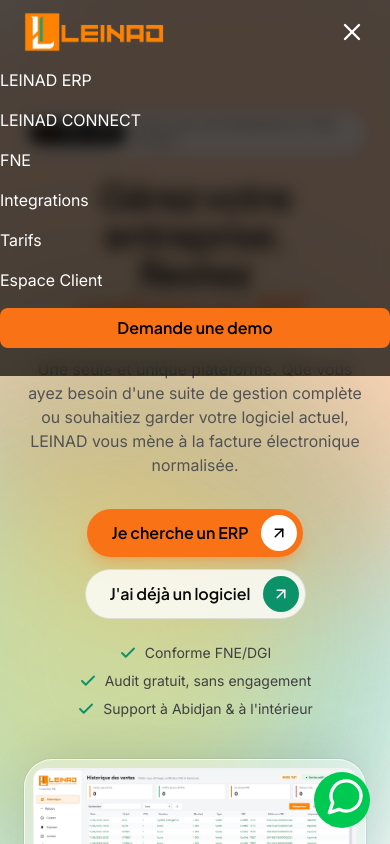
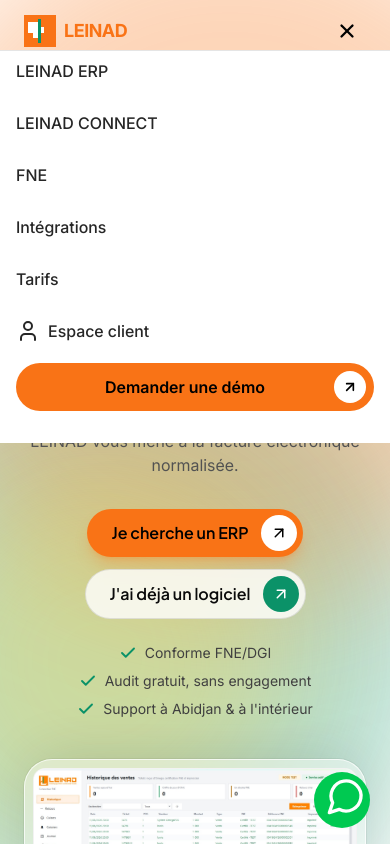
Before and after one commit to daraeleri/leinad-front-end, a website: page src/index.html in a window 390 px wide. Both pictures are taken after a click on the button "Menu". Shown: the top 844 px of the page. Drawn offline with Linux system fonts and the light colour scheme.

Commit message:
Refactor navbar: enhance mobile menu functionality, update styles, and implement scroll behavior
- Improved mobile menu toggle functionality with aria attributes for accessibility.
- Updated navbar styles for desktop and mobile views, including new link classes and button styles.
- Added scroll event listener to change navbar background color based on scroll position.
- Cleaned up HTML structure for better readability and maintainability.

```diff
--- a/src/index.html
+++ b/src/index.html
@@ -11,71 +11,90 @@
 <body class="">
 
     <!-- navbar section -->
-
-    <section>
-
-        <nav class="text-nowrap py-3 bg-black/70 backdrop-blur items-center">
+    <section class="navbar-scroll">
+
+        <nav class="text-nowrap py-3 items-center bg-transparent">
             <div class="section-container flex justify-between gap-6">
-                <img src="./assets/images/leinad_logo.png" alt="" class="h-10 w-auto shrink-0">
-
-
-                <ul class="md:flex gap-8
-                mt-3 text-white hidden">
-                    <li>LEINAD ERP</li>
-                    <li>LEINAD CONNECT</li>
-                    <li>FNE</li>
-                    <li>Integrations</li>
-                    <li>Tarifs</li>
-
-                    <li class="h-5 w-0.5 bg-orange-300 text-nowrap">
-                        <span class="ml-3">Espace CLient</span>
-                    </li>
-
-
+                <!-- logo: orange square + LEINAD text -->
+                <a href="#" class="flex items-center gap-2 shrink-0" aria-label="LEINAD">
+                    <svg class="shrink-0" viewBox="0 0 32 32" width="32" height="32" aria-hidden="true">
+                        <rect x="0" y="0" width="32" height="32" fill="#F97316"/>
+                        <path d="M9 7h6v5h5v6h-5v5H9v-5H4V7h5z" fill="white"/>
+                        <rect x="14" y="4" width="3" height="24" fill="#0B9268"/>
+                    </svg>
+                    <span class="text-primary font-display font-bold text-lg tracking-tight">LEINAD</span>
+                </a>
+
+                <!-- desktop nav links -->
+                <ul class="md:flex gap-6 items-center text-neutral-700 font-medium hidden">
+                    <li><a href="#" class="nav-link">LEINAD ERP</a></li>
+                    <li><a href="#" class="nav-link">LEINAD CONNECT</a></li>
+                    <li><a href="#" class="nav-link">FNE</a></li>
+                    <li><a href="#" class="nav-link">Intégrations</a></li>
+                    <li><a href="#" class="nav-link">Tarifs</a></li>
                 </ul>
 
-                <button class="btn hidden md:block">Demande une demo</button>
-
-
-                <button id="menu-btn" class="ml-auto text-white md:hidden" aria-label="Menu" aria-expanded="false">
-
-                    <svg id="icon-open" xmlns="http://www.w3.org/2000/svg" width="28" height="28" viewBox="0 0 24 24"
-                        fill="none" stroke="currentColor" stroke-width="2" stroke-linecap="round"
-                        stroke-linejoin="round">
-                        <path d="M4 5h16" />
-                        <path d="M4 12h16" />
-                        <path d="M4 19h16" />
-                    </svg>
-                    <svg id="icon-close" class="hidden" xmlns="http://www.w3.org/2000/svg" width="28" height="28"
-                        viewBox="0 0 24 24" fill="none" stroke="currentColor" stroke-width="2" stroke-linecap="round"
-                        stroke-linejoin="round">
-                        <path d="M18 6 6 18" />
-                        <path d="m6 6 12 12" />
-                    </svg>
-
-                </button>
-
-            </div>
-
-            <!-- toggle on phone -->
-            <div id="mobile-menu" class="hidden pb-4 md:hidden">
-                <ul class="mt-4 flex flex-col gap-4 text-white">
-                    <li>LEINAD ERP</li>
-                    <li>LEINAD CONNECT</li>
-                    <li>FNE</li>
-                    <li>Integrations</li>
-                    <li>Tarifs</li>
-                    <li>Espace Client</li>
+                <!-- right side: Espace client + Demarche une demo pill -->
+                <div class="flex items-center gap-3">
+                    <a href="#" class="hidden md:flex items-center gap-1.5 text-neutral-700 font-medium hover:text-primary transition">
+                        <svg xmlns="http://www.w3.org/2000/svg" width="18" height="18" viewBox="0 0 24 24" fill="none" stroke="currentColor" stroke-width="2" stroke-linecap="round" stroke-linejoin="round" aria-hidden="true">
+                            <circle cx="9" cy="8" r="4"/>
+                            <path d="M19 13c0 3.5-3 6.5-7 7l-2.5-1.5C8.5 18.5 10 16 12 14.5c2 1.5 4 2.5 6 2.5"/>
+                        </svg>
+                        Espace client
+                    </a>
+                    <a href="#" class="btn-nav hidden md:inline-flex items-center gap-3 bg-primary text-black font-semibold pl-5 pr-1.5 py-1.5 rounded-full transition">
+                        Demander une démo
+                        <span class="flex size-7 items-center justify-center rounded-full bg-white shrink-0">
+                            <svg xmlns="http://www.w3.org/2000/svg" width="14" height="14" viewBox="0 0 24 24" fill="none" stroke="currentColor" stroke-width="2.5" stroke-linecap="round" stroke-linejoin="round" aria-hidden="true">
+                                <path d="M7 7h10v10"/>
+                                <path d="M7 17 17 7"/>
+                            </svg>
+                        </span>
+                    </a>
+                    <button id="menu-btn" class="ml-auto md:hidden p-2 rounded-full hover:bg-neutral-200 transition" aria-label="Menu" aria-expanded="false">
+                        <svg id="icon-open" xmlns="http://www.w3.org/2000/svg" width="22" height="22" viewBox="0 0 24 24"
+                            fill="none" stroke="currentColor" stroke-width="2.5" stroke-linecap="round" stroke-linejoin="round">
+                            <path d="M4 6h16" />
+                            <path d="M4 12h16" />
+                            <path d="M4 18h16" />
+                        </svg>
+                        <svg id="icon-close" class="hidden" xmlns="http://www.w3.org/2000/svg" width="22" height="22"
+                            viewBox="0 0 24 24" fill="none" stroke="currentColor" stroke-width="2.5" stroke-linecap="round" stroke-linejoin="round">
+                            <path d="M18 6 6 18" />
+                            <path d="m6 6 12 12" />
+                        </svg>
+                    </button>
+                </div>
+            </div>
+
+            <!-- mobile menu overlay -->
+            <div id="mobile-menu" class="hidden pb-4 md:hidden bg-white border-t border-neutral-200">
+                <ul class="flex flex-col gap-3 px-4 text-neutral-800 font-medium">
+                    <li><a href="#" class="block py-2 nav-link-mobile">LEINAD ERP</a></li>
+                    <li><a href="#" class="block py-2 nav-link-mobile">LEINAD CONNECT</a></li>
+                    <li><a href="#" class="block py-2 nav-link-mobile">FNE</a></li>
+                    <li><a href="#" class="block py-2 nav-link-mobile">Intégrations</a></li>
+                    <li><a href="#" class="block py-2 nav-link-mobile">Tarifs</a></li>
+                    <li><a href="#" class="block py-2 flex items-center gap-2 nav-link-mobile">
+                        <svg xmlns="http://www.w3.org/2000/svg" width="24" height="24" viewBox="0 0 24 24" fill="none" stroke="currentColor" stroke-width="2" stroke-linecap="round" stroke-linejoin="round" class="lucide lucide-user preview-icon"><path d="M19 21v-2a4 4 0 0 0-4-4H9a4 4 0 0 0-4 4v2"/><circle cx="12" cy="7" r="4"/></svg>
+                        Espace client
+                    </a></li>
                 </ul>
-                <button class="btn mt-4 w-full">Demande une demo</button>
-            </div>
-            <!-- toggle on phone -->
-
+                <a href="#" class="mt-3 mx-4 mb-4 bg-primary text-black font-semibold pl-5 pr-2 py-2 rounded-full flex items-center justify-between">
+                    <span class="flex-1 text-center">Demander une démo</span>
+                    <span class="flex size-8 items-center justify-center rounded-full bg-white shrink-0">
+                        <svg xmlns="http://www.w3.org/2000/svg" width="16" height="16" viewBox="0 0 24 24" fill="none" stroke="currentColor" stroke-width="2.5" stroke-linecap="round" stroke-linejoin="round" aria-hidden="true">
+                            <path d="M7 7h10v10"/>
+                            <path d="M7 17 17 7"/>
+                        </svg>
+                    </span>
+                </a>
+            </div>
 
         </nav>
 
     </section>
-
     <!-- navbar section -->
 
     <div class="relative">
@@ -1322,8 +1341,6 @@
     <!-- integrations -->
 
 
-
-
     <!-- TARIFS -->
 
     <section class="py-24 md:mt-35">
@@ -1583,12 +1600,10 @@
         </div>
 
     </section>
-
     <!-- TARIFS -->
 
 
     <!-- QUESTIONS FREQ -->
-
     <section class="section-container md:mt-54">
 
         <!-- soft frame -->
@@ -1962,7 +1977,6 @@
 
 
     <!-- contact -->
-
     <section id="contact" class="section-container md:mt-35 mt-20">
 
         <div>
--- a/src/input.css
+++ b/src/input.css
@@ -97,6 +97,21 @@
 
     nav {
         @apply fixed top-0 left-0 w-full z-50 transition-colors duration-300;
+    }
+
+    /* navbar background is toggled with utilities in script/index.js
+       (transparent over the hero, solid light grey once the user scrolls) */
+
+    .nav-link {
+        @apply text-neutral-700 hover:text-primary transition-colors;
+    }
+
+    .nav-link-mobile {
+        @apply text-neutral-800 hover:text-primary transition-colors;
+    }
+
+    .btn-nav {
+        @apply bg-primary text-black font-semibold px-4 py-1.5 rounded-full transition hover:brightness-105;
     }
 
     /* shared layout container : full width on mobile, 80% of the viewport and centred from md up */
@@ -216,7 +231,7 @@
     /* FAQ */
 
     .faq-cat {
-        @apply flex w-full items-center gap-3  px-3 py-2 text-left transition-colors hover:bg-neutral-10;
+        @apply flex w-full items-center gap-3  px-3 py-2 text-left transition-colors hover:bg-neutral-200;
     }
 
     .faq-cat-bar {
--- a/src/script/index.js
+++ b/src/script/index.js
@@ -2,13 +2,43 @@
 const menu = document.getElementById('mobile-menu');
 const iconOpen = document.getElementById('icon-open');
 const iconClose = document.getElementById('icon-close');
+const navbar = document.querySelector('.navbar-scroll nav');
+
+function updateMenuAria() {
+    btn.setAttribute('aria-expanded', !menu.classList.contains('hidden'));
+}
 
 btn.addEventListener('click', () => {
-    const isHidden = menu.classList.toggle('hidden');
-    iconOpen.classList.toggle('hidden', !isHidden);
-    iconClose.classList.toggle('hidden', isHidden);
+    const willShow = menu.classList.toggle('hidden');
+    iconOpen.classList.toggle('hidden', !willShow);
+    iconClose.classList.toggle('hidden', willShow);
+    updateMenuAria();
+});
 
+// close mobile menu on link click
+document.querySelectorAll('.nav-link-mobile').forEach((link) => {
+    link.addEventListener('click', () => {
+        menu.classList.add('hidden');
+        iconOpen.classList.remove('hidden');
+        iconClose.classList.add('hidden');
+        updateMenuAria();
+    });
 });
+
+// navbar: transparent at the very top (over the hero), solid light grey after scrolling
+const NAVBAR_SCROLL_THRESHOLD = 8;
+const NAVBAR_SOLID_CLASSES = ['bg-neutral-100', 'shadow-sm'];
+
+function updateNavbarScroll() {
+    const isScrolled = window.scrollY > NAVBAR_SCROLL_THRESHOLD;
+
+    navbar.classList.toggle('bg-transparent', !isScrolled);
+    NAVBAR_SOLID_CLASSES.forEach((name) => navbar.classList.toggle(name, isScrolled));
+}
+
+window.addEventListener('scroll', updateNavbarScroll, { passive: true });
+window.addEventListener('resize', updateNavbarScroll);
+updateNavbarScroll();
 
 
 // const slider = document.getElementById("slider");
```
Also changed, not shown: src/assets/css/dist/output.css.
